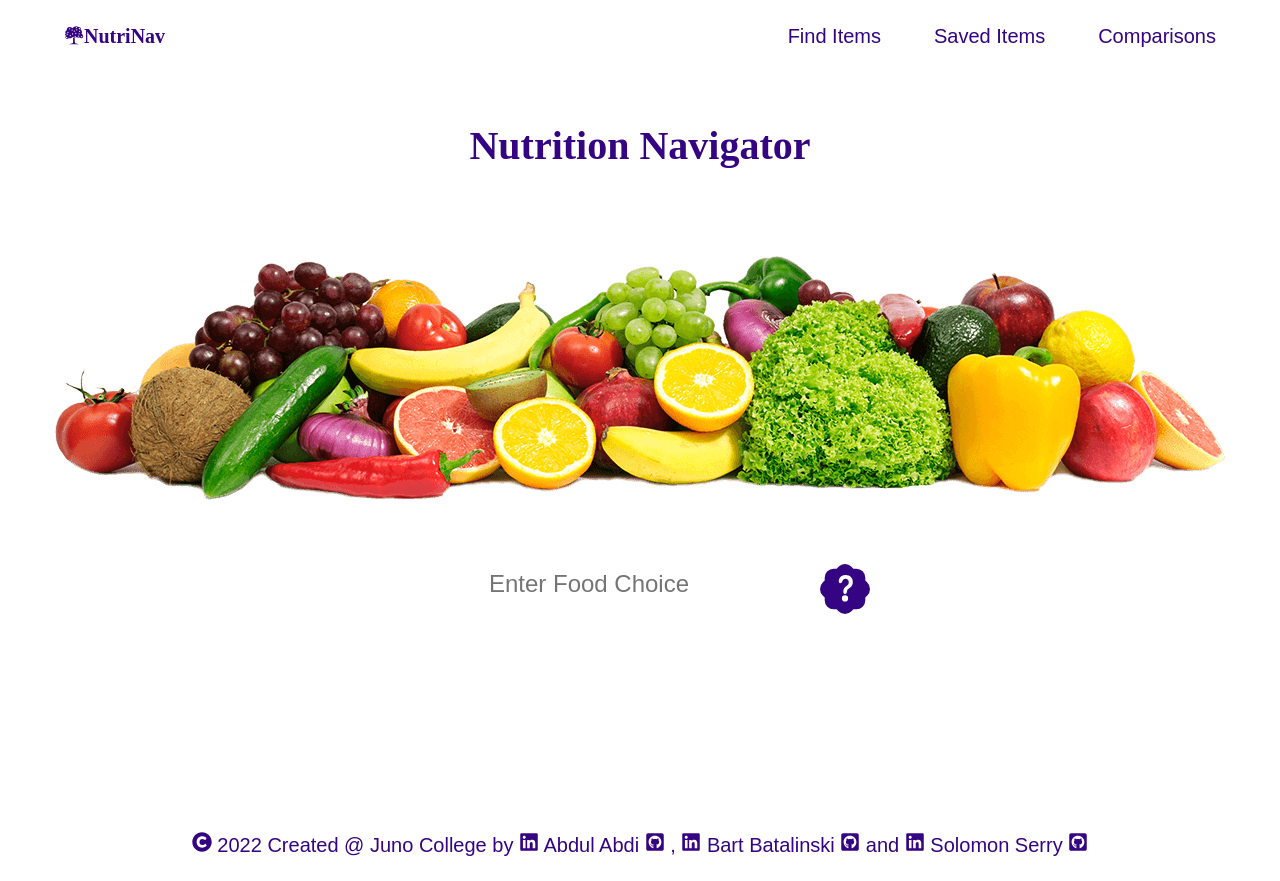
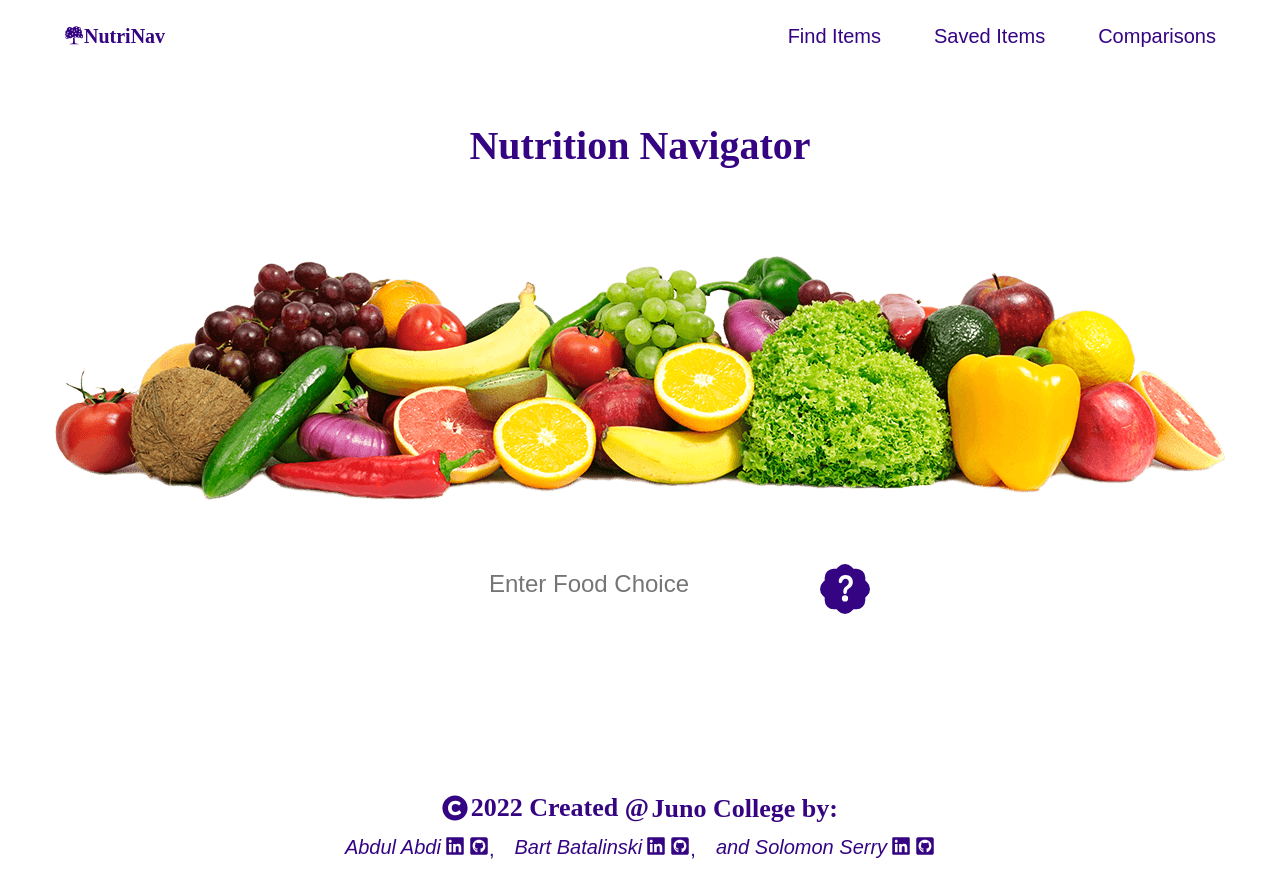
Before and after one commit to Abdul-Bart-Solomon-Co/nutrition-navigator-, a React (Create React App) app: page / in a window 1280 px wide. Built offline with nearby package versions, Linux system fonts and the light colour scheme; no server answers; the database is empty.

Commit message:
styles(footer): flexed out sections and added some semantic elements :muscle::muscle::eye::lips::eye:

```diff
--- a/src/App.js
+++ b/src/App.js
@@ -155,10 +155,25 @@ function App() {
       </main>
 
       <footer>
-        <p>
-          {" "}
-          <FaCopyright /> 2022 Created @ <a href="https://junocollege.com/">Juno College</a> by <a href="https://www.linkedin.com/in/abdul-abdi-5321871b2/"> <FaLinkedin /> </a>Abdul Abdi<a href="https://github.com/Abdul1Abdi"> <FaGithubSquare /> </a>, <a href="https://www.linkedin.com/in/bart-batalinski/"> <FaLinkedin /> </a>Bart Batalinski<a href="https://github.com/bbatal"> <FaGithubSquare /> </a> and <a href="https://www.linkedin.com/in/solomon-serry-b931b3225"> <FaLinkedin /> </a>Solomon Serry<a href="https://github.com/SolomonSerry"> <FaGithubSquare /> </a>{" "}
-        </p>
+          <h2 className="footer-header"><FaCopyright /> 2022 Created @ <a href="https://junocollege.com/">Juno College by: </a>  </h2>
+          <ul className="footer-name-container">
+            <li className="footer-name">
+              <p className="bolded-names">Abdul Abdi</p>
+              <a href="https://www.linkedin.com/in/abdul-abdi-5321871b2/" target='_blank' rel="noreferrer"> <FaLinkedin /> </a>
+              <a href="https://github.com/Abdul1Abdi" target='_blank' rel="noreferrer"> <FaGithubSquare />, </a>
+            </li>
+            <li className="footer-name">
+                <p className="bolded-names">Bart Batalinski</p>
+                <a href="https://www.linkedin.com/in/bart-batalinski/" target='_blank' rel="noreferrer"> <FaLinkedin /> </a>
+                <a href="https://github.com/bbatal" target='_blank' rel="noreferrer"> <FaGithubSquare />, </a>
+            </li>
+            <li className="footer-name">
+                <p className="bolded-names">and Solomon Serry</p>
+                <a href="https://www.linkedin.com/in/solomon-serry-b931b3225" target='_blank' rel="noreferrer"> <FaLinkedin /> </a>
+                <a href="https://github.com/SolomonSerry" target='_blank' rel="noreferrer"> <FaGithubSquare /> </a>
+            </li>
+          </ul>
+
       </footer>
 
       {chartNumber ? (
--- a/src/index.css
+++ b/src/index.css
@@ -557,9 +557,7 @@ align-items: center;
 
 /* footer styling */
 footer {
-  text-align: center;
-  padding: 20px 0;
-  margin-top: 5vh;
+  padding: 1em 0;
 }
 
 footer a {
@@ -570,7 +568,32 @@ footer a {
 footer a:hover,
 footer a:focus {
   color: #b20061;
-  transform: translateY(-1.06em);
+  /* transform: translateY(-1.06em); */
+}
+
+.footer-name-container {
+  display: flex;
+  justify-content: center;
+  gap: 1em;
+  padding: 0.5em 0 0 0;
+}
+
+.footer-name {
+  display: flex;
+  gap: 0.2em;
+  align-items: center;
+}
+
+.footer-header {
+  display: flex;
+  align-items: center;
+  justify-content: center;
+  gap: 0.1em;
+  font-size: clamp(0.8rem, 0.8rem + 1vw, 1.3rem);
+}
+
+.bolded-names {
+  font-style: italic;
 }
 
 
@@ -723,9 +746,15 @@ footer a:focus {
     margin-right: 0;
   }
 
+  /* footer section begins */
   footer p {
     font-size: 0.8rem;
   }
+
+  .footer-name-container {
+  flex-direction: column;
+  align-items: center;
+}
 }
 
 @media (max-width: 450px) {
```
